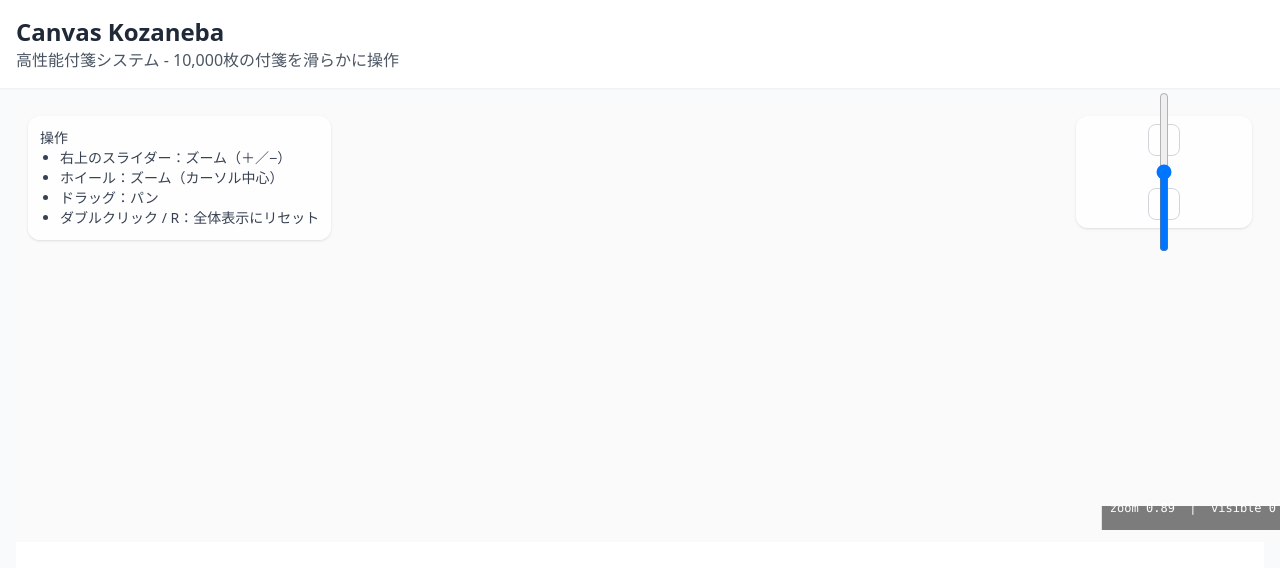
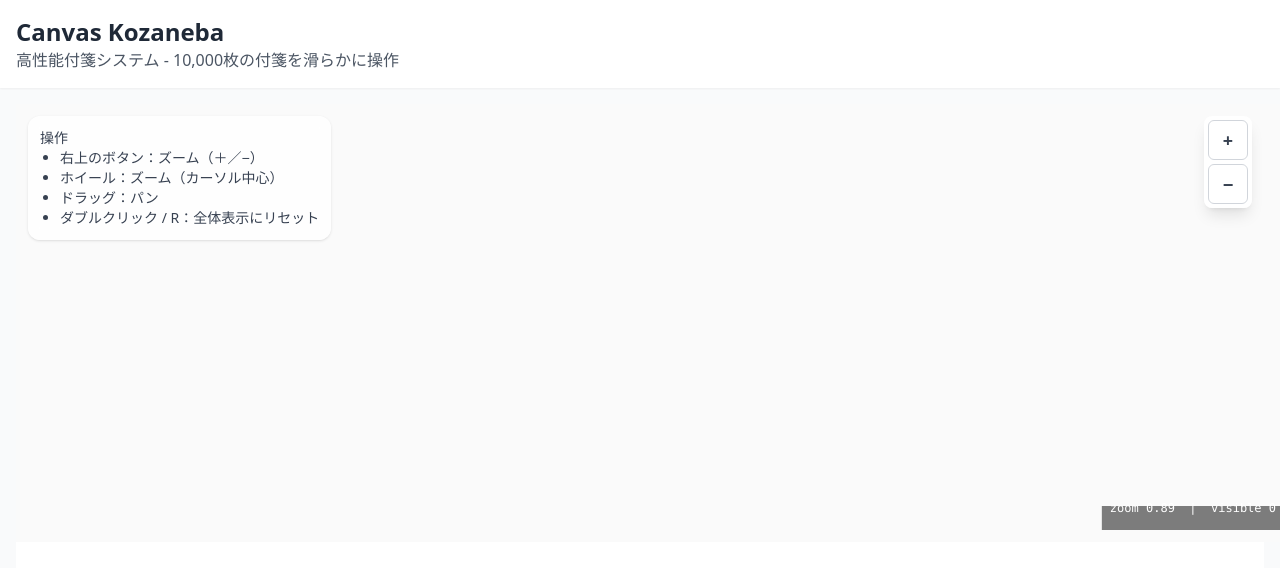
Before and after one commit to nishio/canvas_kozaneba_prototype, a React (Vite) app: page / in a window 1280 px wide. Shown: the top 568 px of the page. Built offline with nearby package versions, Linux system fonts and the light colour scheme; no server answers.

Commit message:
ズームコントロールを修正しました

```diff
--- a/src/StickyNotesZoomDemo.tsx
+++ b/src/StickyNotesZoomDemo.tsx
@@ -448,26 +448,31 @@ export default function StickyNotesZoomDemo() {
     return (
         <div className="w-full h-[80vh] relative bg-white">
             <canvas ref={canvasRef} className="block w-full h-full" />
-            {/* Google Map的ズームコントローラ */}
+            {/* ズームコントローラ */}
             <div className="absolute right-3 top-3 z-10 pointer-events-auto">
-                <div className="flex flex-col items-center gap-2 bg-white/80 backdrop-blur rounded-xl shadow p-2">
-                    <button type="button" aria-label="ズームイン" onClick={() => controlsRef.current.zoomIn()} className="w-8 h-8 rounded-lg border border-gray-300 hover:bg-gray-100 active:scale-95">+</button>
-                    <input
-                        type="range"
-                        min={0}
-                        max={100}
-                        step={1}
-                        value={scaleToSlider(info.zoom)}
-                        onChange={(e) => controlsRef.current.setZoomCenter(sliderToScale(e.target.value))}
-                        className="w-40 h-4 -rotate-90 origin-center"
-                    />
-                    <button type="button" aria-label="ズームアウト" onClick={() => controlsRef.current.zoomOut()} className="w-8 h-8 rounded-lg border border-gray-300 hover:bg-gray-100 active:scale-95">-</button>
+                <div className="flex flex-col items-center gap-1 bg-white/90 backdrop-blur rounded-lg shadow-lg p-1">
+                    <button
+                        type="button"
+                        aria-label="ズームイン"
+                        onClick={() => controlsRef.current.zoomIn()}
+                        className="w-10 h-10 rounded-md border border-gray-300 hover:bg-gray-100 active:scale-95 flex items-center justify-center text-lg font-bold text-gray-700"
+                    >
+                        +
+                    </button>
+                    <button
+                        type="button"
+                        aria-label="ズームアウト"
+                        onClick={() => controlsRef.current.zoomOut()}
+                        className="w-10 h-10 rounded-md border border-gray-300 hover:bg-gray-100 active:scale-95 flex items-center justify-center text-lg font-bold text-gray-700"
+                    >
+                        −
+                    </button>
                 </div>
             </div>
             <div ref={overlayRef} className="pointer-events-none absolute left-3 top-3 text-sm text-gray-700 bg-white/80 backdrop-blur rounded-xl shadow p-3">
                 <div className="font-medium">操作</div>
                 <ul className="list-disc pl-5">
-                    <li>右上のスライダー：ズーム（＋／−）</li>
+                    <li>右上のボタン：ズーム（＋／−）</li>
                     <li>ホイール：ズーム（カーソル中心）</li>
                     <li>ドラッグ：パン</li>
                     <li>ダブルクリック / R：全体表示にリセット</li>
```
